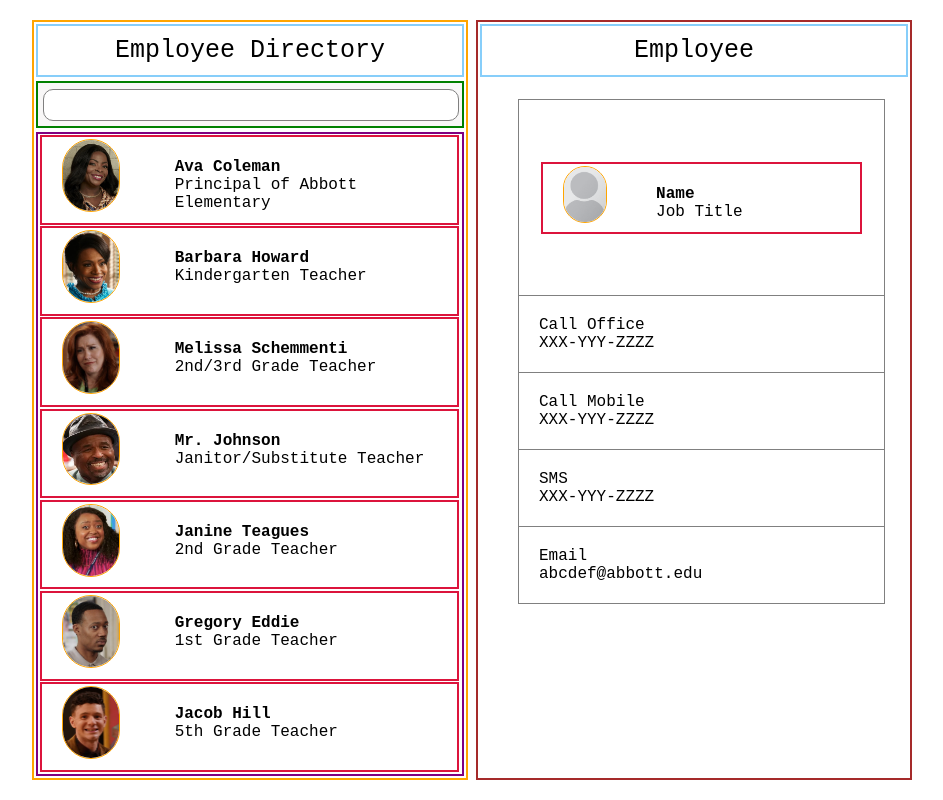
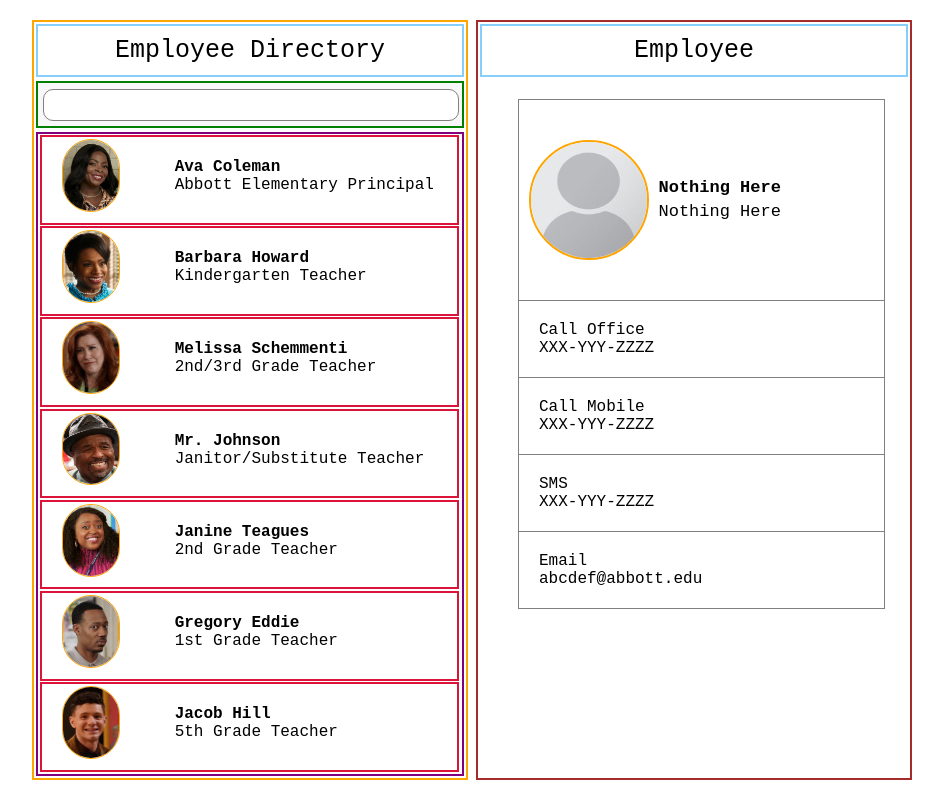
Before and after one commit to wghile/PS-EmployeeDirectory, a React (Vite) app: page / in a window 1280 px wide. Shown: the whole page, without its empty margins (176-1119 px from the left). Built offline with nearby package versions, Linux system fonts and the light colour scheme.

Commit message:
functionality added

```diff
--- a/src/App.css
+++ b/src/App.css
@@ -114,15 +114,28 @@
   padding: 20px;
 }
 .EI > table > tbody > tr:first-child > td{
-  padding: 60px 20px;
+  padding: 100px;
+  display: grid;
+  grid-template-columns: 1fr 2fr;
+  align-items: center;
+  border: transparent;
 }
-.EI > .employee{
+img{
+  grid-column: 1/2;
+  border-radius: 50%;
+  border: 2px solid orange;
+  width: 120px;
+  height: 120px;
+  position: absolute;
+    left: 10px;
+}
+text{
+  grid-column: 2/3;
+  font-size: 17px;
+  line-height: 0.25in;
+  position: absolute;
+    left: 140px;
+}
+.EI > .employee {
   color: grey;
 }
-/* .EI > .ELI {
-  border: 10px blue solid;
-  margin: 1.5px;
-  height: 14%;
-  width: 99%;
-  position: relative;
-} */
--- a/src/App.jsx
+++ b/src/App.jsx
@@ -2,21 +2,27 @@ import { useState } from 'react'
 import './App.css'
 import Homepage from './components/Homepage'
 import EmployeePage from './components/EmployeePage'
+import photo from './images/photoplaceholder.png'
 
 function App() {
 
-  // const profileUpdate = (e) => {
-  //   const profile = {
-  //     name: e.current.value,
-  //     role: e.current.value,
-  //     img: e.current.value
-  //   }
-  // }
+  const [currentEmployee, setCurrentEmployee] = useState({
+    name: 'Nothing Here',
+    role: 'Nothing Here',
+    img: photo
+  })
+
+  function handleUserClick(employeeObject) {
+    //SELECTING A USER IN THE LIST
+    //UPDATING THE RIGHT SIDE OF THE PAGE FOR THAT INFORMATION
+    // console.log(employeeObject)
+    setCurrentEmployee(employeeObject)
+  }
 
   return (
    <div className='App'>
-    <Homepage />
-    <EmployeePage />
+    <Homepage handleUserClick = {handleUserClick}/>
+    <EmployeePage employee = {currentEmployee}/>
    </div>
   )
 }
--- a/src/components/EmployeeInfo.jsx
+++ b/src/components/EmployeeInfo.jsx
@@ -9,16 +9,16 @@ import mrJ from '../images/mrJ.png'
 import schemmenti from '../images/schemmenti.png'
 import photo from '../images/photoplaceholder.png'
 
-export default (props) => {
+export default ({employee}) => {
 
     const [officeNum, setOfficeNum] = useState('XXX-YYY-ZZZZ')
     const [mobileNum, setMobileNum] = useState('XXX-YYY-ZZZZ')
     const [SMS, setSMS] = useState('XXX-YYY-ZZZZ')
     const [email, setEmail] = useState('abcdef@abbott.edu')
 
-    const [pic, setPic] = useState(photo)
-    const [name, setName] = useState('Name')
-    const [role, setRole] = useState('Job Title')
+    // const [pic, setPic] = useState(photo)
+    // const [name, setName] = useState('Name')
+    // const [role, setRole] = useState('Job Title')
 
     return (
         <div className="EI">
@@ -26,7 +26,12 @@ export default (props) => {
                 <tbody>
                     <tr>
                         <td>
-                            <EmployeeListItem img = {pic} name = {name} role = {role}/>
+                                <img src = {employee.img}/>
+                                <text>
+                                  <strong>{employee.name}</strong>
+                                  <br />
+                                    {employee.role}
+                                </text>
                         </td>
                     </tr>
                     <tr>
--- a/src/components/EmployeeList.jsx
+++ b/src/components/EmployeeList.jsx
@@ -7,17 +7,31 @@ import janine from '../images/janine.png'
 import mrJ from '../images/mrJ.png'
 import schemmenti from '../images/schemmenti.png'
 
-export default (props) => {
+export default ({handleUserClick}) => {
+
+    const employees = [
+        {name: "Ava Coleman", role: 'Abbott Elementary Principal', img: ava},
+        {name: "Barbara Howard", role: 'Kindergarten Teacher', img: barbara},
+        {name: "Melissa Schemmenti", role: '2nd/3rd Grade Teacher', img: schemmenti},
+        {name: "Mr. Johnson", role: 'Janitor/Substitute Teacher', img: mrJ},
+        {name: "Janine Teagues", role: '2nd Grade Teacher', img: janine},
+        {name: "Gregory Eddie", role: '1st Grade Teacher', img: gregory},
+        {name: "Jacob Hill", role: '5th Grade Teacher', img: jacob}
+    ]
 
     return (
         <div className="EL">
-            <EmployeeListItem img = {ava} name = 'Ava Coleman' role = 'Principal of Abbott Elementary' /> {/*here EL provides the data by writing 'name =' to the ELI component*/}
-            <EmployeeListItem img = {barbara} name = 'Barbara Howard' role = 'Kindergarten Teacher'/>
+            {employees.map((item) => {
+                return <EmployeeListItem handleUserClick = {handleUserClick}name = {item.name} role = {item.role} img = {item.img}/>
+            })}
+
+            {/* <EmployeeListItem img = {ava} name = 'Ava Coleman' role = 'Principal of Abbott Elementary' /> here EL provides the data by writing 'name =' to the ELI component */}
+            {/* <EmployeeListItem img = {barbara} name = 'Barbara Howard' role = 'Kindergarten Teacher'/>
             <EmployeeListItem img = {schemmenti} name = 'Melissa Schemmenti' role = '2nd/3rd Grade Teacher'/>
             <EmployeeListItem img = {mrJ} name = 'Mr. Johnson' role = 'Janitor/Substitute Teacher'/>
             <EmployeeListItem img = {janine} name = 'Janine Teagues' role = '2nd Grade Teacher'/>
             <EmployeeListItem img = {gregory} name = 'Gregory Eddie' role = '1st Grade Teacher'/>
-            <EmployeeListItem img = {jacob} name = 'Jacob Hill' role = '5th Grade Teacher'/>
+            <EmployeeListItem img = {jacob} name = 'Jacob Hill' role = '5th Grade Teacher'/> */}
         </div>
     )
 }
--- a/src/components/EmployeeListItem.jsx
+++ b/src/components/EmployeeListItem.jsx
@@ -1,14 +1,14 @@
-export default (props) => {
+export default ({img, name, role, handleUserClick}) => {
 
     return (
-        <div className="ELI">
-            <img src={props.img}/>
+        <div onClick={() => {handleUserClick({name: name, role: role, img: img})}} className="ELI">
+            <img src={img}/>
             <ul>
                 <li>
-                    {props.name}    {/*reading the data provided by EL */}
+                    {name}    {/*reading the data provided by EL */}
                 </li>
                 <li>
-                    {props.role}
+                    {role}
                 </li>
             </ul>
         </div>
--- a/src/components/EmployeePage.jsx
+++ b/src/components/EmployeePage.jsx
@@ -1,12 +1,14 @@
 import Header from "./Header"
 import EmployeeInfo from "./EmployeeInfo"
 
-export default () => {
+export default ({employee}) => {
+
+
 
     return (
         <div className="EP">
             <Header title = 'Employee'/>
-            <EmployeeInfo />
+            <EmployeeInfo employee = {employee}/>
         </div>
     )
 }
--- a/src/components/Homepage.jsx
+++ b/src/components/Homepage.jsx
@@ -2,13 +2,13 @@ import EmployeeList from "./EmployeeList"
 import Header from "./Header"
 import Searchbar from "./Searchbar"
 
-export default () => {
+export default ({handleUserClick}) => {
 
     return (
         <div className="Homepage">
             <Header title = 'Employee Directory'/>
             <Searchbar />
-            <EmployeeList />
+            <EmployeeList handleUserClick = {handleUserClick}/>
         </div>
     )
 }
```
